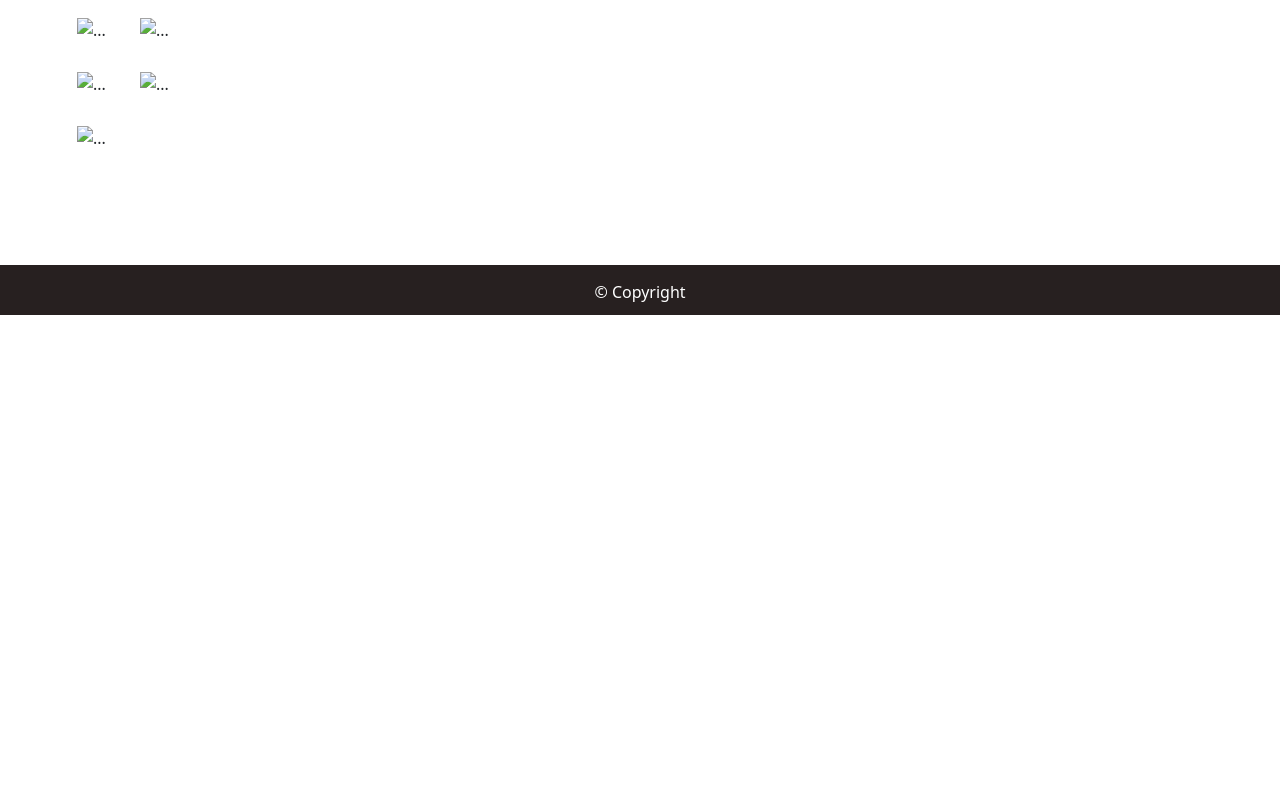
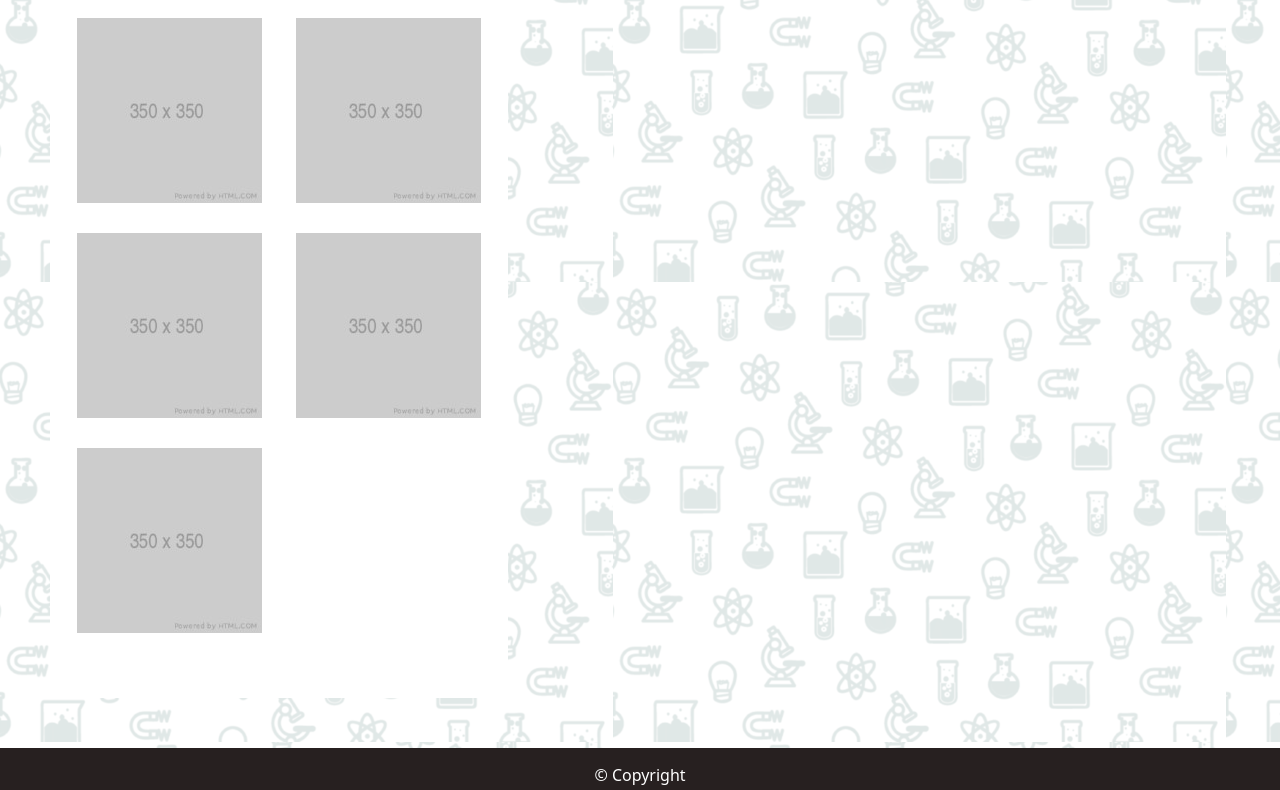
Before and after one commit to fatihay53/Home-work-2, a plain HTML site: page Portfolio.html in a window 1280 px wide. Shown: the part 178-968 px from the top of the page. Before the commit the page ends 850 px from the top, so only its background shows below. Drawn offline with nearby package versions, Linux system fonts and the light colour scheme.

Commit message:
final changes for each file for navigation bar

```diff
--- a/Portfolio.html
+++ b/Portfolio.html
@@ -12,7 +12,7 @@
 
         <style>
           body{
-          background-image: url(background.png);
+          background-image: url(assets/images/background.png);
           height: 850px ;
                      }
 
@@ -88,13 +88,13 @@
 
                   <ul class="nav justify-content-end">
                     <li class="nav-item">
-                      <a class="nav-link active" aria-current="page" href="#">Contact</a>
+                      <a class="nav-link active" aria-current="page" target="contact.html"  href="#">Contact</a>
                     </li>
                     <li class="nav-item">
-                      <a class="nav-link" href="#">Portfilo</a>
+                      <a class="nav-link" target="Portfilo.html" href="#">Portfilo</a>
                     </li>
                     <li class="nav-item">
-                      <a class="nav-link" href="#"><strong>About</strong>  </a>
+                      <a class="nav-link" target="index.html" href="#"><strong>About</strong>  </a>
                     </li>
 
                   </ul>
@@ -107,15 +107,15 @@
               </article>
 
               <article class="article" >
-                <img id="image" src="350x350.jpg"  alt="...">
-                <img id="image" src="350x350.jpg"  alt="...">
+                <img id="image" src="assets/images/350x350.jpg"  alt="...">
+                <img id="image" src="assets/images/350x350.jpg"  alt="...">
               </article>
               <article class="article1">
-                <img id="image" src="350x350.jpg"  alt="...">
-                <img id="image" src="350x350.jpg"  alt="...">
+                <img id="image" src="assets/images/350x350.jpg"  alt="...">
+                <img id="image" src="assets/images/350x350.jpg"  alt="...">
               </article>
               <article class="article2">
-                <img id="image" src="350x350.jpg"  alt="...">
+                <img id="image" src="assets/images/350x350.jpg"  alt="...">
               </article>
 
           </section>
```
Also changed, not shown: contact.html (+1 -1 lines), index.html (+2 -2 lines), 1 other file.
